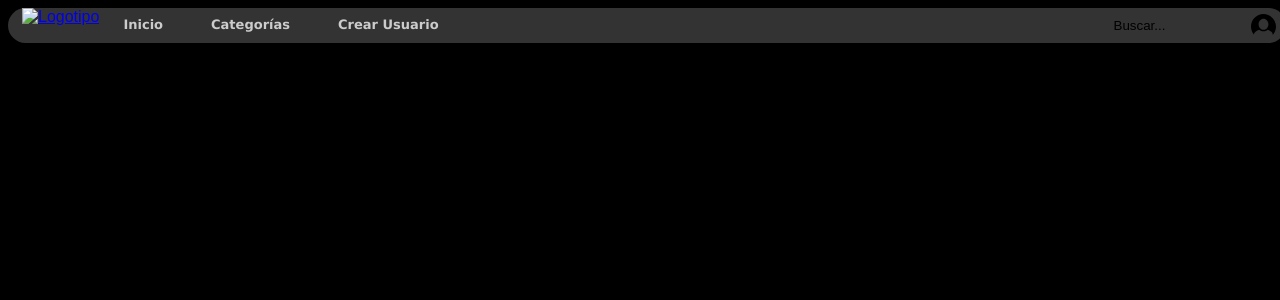
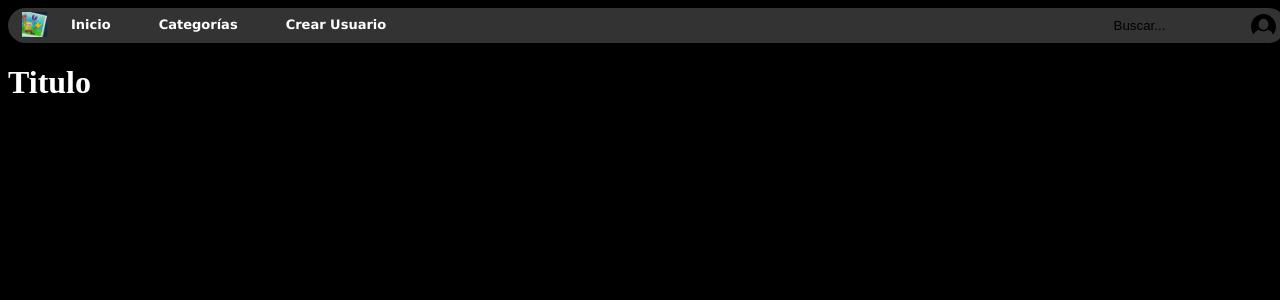
Before and after one commit to AbrahamFB/Proyecto-TW, a PHP site: page / in a window 1280 px wide. Shown: the top 300 px of the page. Run offline with PHP 8.4, Linux system fonts and the light colour scheme.

Commit message:
logo FUN

```diff
--- a/index.html
+++ b/index.html
@@ -4,8 +4,8 @@
 <head>
     <meta charset="UTF-8">
     <meta name="viewport" content="width=device-width, initial-scale=1.0">
-    <title>Document</title>
-    <link rel="shortcut icon" href="favicon.ico" type="image/x-icon">
+    <title>F U N</title>
+    <link rel="shortcut icon" href="/logo/c39bb3c9-47ff-411c-9608-980a819f2463_1024.ico" type="image/x-icon">
     <link rel="stylesheet" href="/style/estilo.css">
 
 </head>
@@ -18,7 +18,7 @@
 
                 <ul class="menu">
                     <li class="top"><a href="/">
-                            <img src="#" alt="Logotipo">
+                            <img class="logo" src="/logo/c39bb3c9-47ff-411c-9608-980a819f2463_1024.jpg" alt="Logotipo">
                         </a></li>
                     <li class="top"><a class="top_link" href="#"><span>Inicio</span></a></li>
 
@@ -44,10 +44,9 @@
 
                     <li class="top"><a class="top_link" href="#"><span>Crear Usuario</span></a></li>
                     <li class="avatar">
-                        <img class="avatarIMG" src="/avatar/usuario.svg" alt="">
-                    </li>
+                        <a href="#"><img class="avatarIMG" src="/avatar/usuario.svg" alt=""></a>
 
-                    <!-- Buscador -->
+                        <!-- Buscador -->
                     <li>
                         <form action="/search" id="busq" method="GET" name="busqueda" style="display:inline;">
                             <input id="busqueda-in" name="q"
--- a/style/estilo.css
+++ b/style/estilo.css
@@ -1,5 +1,10 @@
 body {
   background-color: black;
+  color: #fff;
+}
+.logo {
+  height: 25px;
+  margin-top: 4px;
 }
 
 /* Menú */
@@ -31,7 +36,7 @@ body {
   float: left;
   height: 35px;
   line-height: 34px;
-  color: #ccc;
+  color: #fff;
   text-decoration: none;
   font-family: "Lucida Sans Unicode", "Trebuchet Unicode MS", "Lucida Grande",
     sans-serif;
@@ -99,13 +104,12 @@ body {
   width: 200px;
   line-height: 30px;
   text-indent: 5px;
-  color: #ccc;
+  color: #fff;
   text-decoration: none;
 }
 .menu li ul.sub li a.sobre {
   /* Color de fondo del submenú */
-  background: #333
-    185px 10px no-repeat;
+  background: #333 185px 10px no-repeat;
 }
 .menu li:hover ul.sub li a:hover {
   background: #2580a2; /* Color de fondo al pasar el cursor */
@@ -114,8 +118,7 @@ body {
 .menu li:hover ul.sub li a.sobre:hover,
 .menu li:hover ul li:hover > a.sobre {
   /* Color de fondo al pasar el cursor */
-  background: #2580a2
-    185px 10px no-repeat;
+  background: #2580a2 185px 10px no-repeat;
   color: #fff;
 }
 
@@ -133,14 +136,14 @@ body {
   height: auto;
 }
 
-.avatar{
+.avatar {
   height: 25px;
   float: right;
   text-align: center;
   margin-top: 4px;
   margin-right: 10px;
 }
-.avatarIMG{
+.avatarIMG {
   height: 25px;
 }
 
```
Also changed, not shown: logo/c39bb3c9-47ff-411c-9608-980a819f2463_1024.ico (added), logo/c39bb3c9-47ff-411c-9608-980a819f2463_1024.jpg (added), logo/fun-mujer-bob-esponja-playera-mascara-de-latex-D_NQ_NP_681416-MLM32225297401_092019-F.ico (added), logo/fun-mujer-bob-esponja-playera-mascara-de-latex-D_NQ_NP_681416-MLM32225297401_092019-F.jpg (added). Lines whose indentation alone changed are shown as unchanged.
